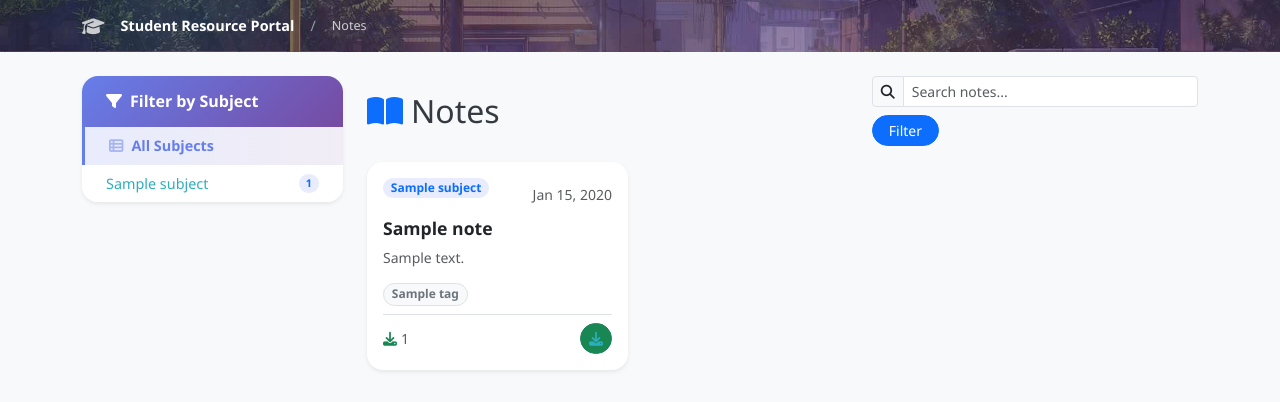
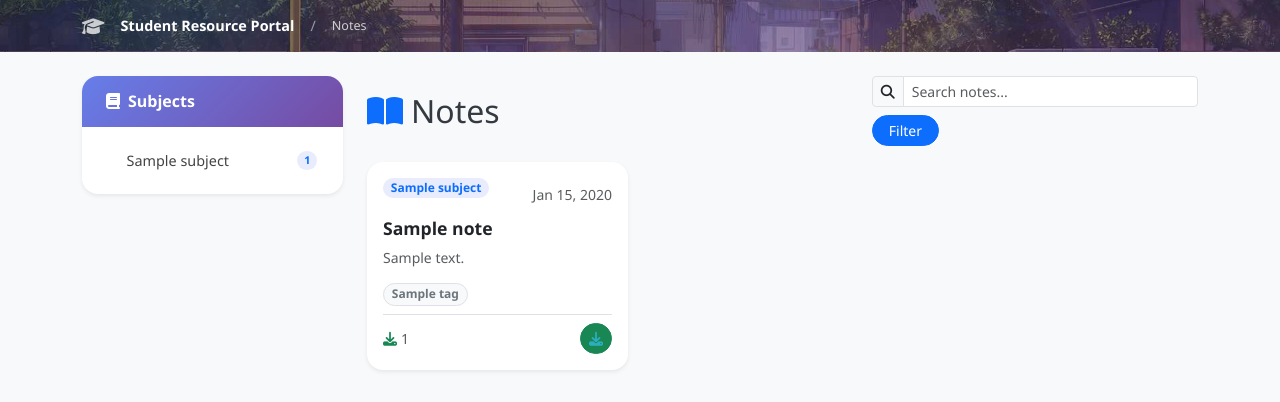
Before and after one commit to sujankarki269/student_resource_portal, a Django app: page /notes/ in a window 1280 px wide. Shown: the part 59-461 px from the top of the page. Run offline with Django 4.2, Linux system fonts and the light colour scheme; a user stored in the database is signed in; tables that the repository leaves empty hold one stand-in row (values such as "Sample post"); some libraries are stand-ins or nearby versions.

Commit message:
feature changes

```diff
--- a/core/static/core/css/dark-mode.css
+++ b/core/static/core/css/dark-mode.css
@@ -467,7 +467,23 @@ body.dark-mode,
     border-color: rgba(255,255,255,0.08);
 }
 
-/* ===== Sidebar ===== */
+/* ===== Gradient sidebar (subjects) — keep gradient in dark mode ===== */
+.dark-mode .sidebar-sticky .card[style*="linear-gradient"] {
+    background: linear-gradient(135deg, #4a5bc4, #5a3580) !important;
+}
+.dark-mode .sidebar-item-grad {
+    color: rgba(255,255,255,0.8) !important;
+}
+.dark-mode .sidebar-item-grad:hover:not(.active) {
+    background: rgba(255,255,255,0.12) !important;
+    color: #fff !important;
+}
+.dark-mode .sidebar-item-grad.active {
+    background: rgba(255,255,255,0.18) !important;
+    color: #fff !important;
+}
+
+/* ===== Sticky sidebar (tutorial categories) ===== */
 .dark-mode .sidebar-sticky .card {
     background: #2c2f36;
     border-color: #3a3f4a;
--- a/core/static/core/css/style.css
+++ b/core/static/core/css/style.css
@@ -489,25 +489,40 @@ a:active {
 
 .category-tree, .category-tree ul {
     list-style: none;
-    padding-left: 1.2rem;
+    padding-left: 1rem;
+    margin: 0;
 }
-.category-tree li {
-    margin: 0.25rem 0;
-}
+.category-tree > li { padding-left: 0; }
+.category-tree li { margin: 0.1rem 0; }
+
 .category-tree a {
     text-decoration: none;
-    color: #333;
+    color: #444;
     display: block;
-    padding: 0.2rem 0.5rem;
-    border-radius: 4px;
+    padding: 0.3rem 0.6rem;
+    border-radius: 6px;
+    font-size: 0.9rem;
+    transition: background 0.2s, color 0.2s;
+    border-left: 3px solid transparent;
 }
 .category-tree a:hover {
-    background-color: #f0f0f0;
+    background: rgba(102,126,234,0.08);
+    color: var(--primary);
 }
 .category-tree a.active {
-    background-color: #007bff;
-    color: white;
+    background: linear-gradient(90deg, rgba(102,126,234,0.15), rgba(118,75,162,0.1));
+    color: var(--primary);
+    font-weight: 600;
+    border-left-color: var(--primary);
 }
+
+/* collapse toggle chevron button */
+.category-tree .btn-link {
+    color: #888;
+    text-decoration: none;
+    line-height: 1;
+}
+.category-tree .btn-link:hover { color: var(--primary); }
 
 /* Force all blog images to be centered */
 .ck-content img,
@@ -607,6 +622,25 @@ p.has-text-align-center img {
 }
 .category-tree .btn-link:hover {
     color: #0d6efd;
+}
+
+/* ===== GRADIENT SIDEBAR (subjects) ===== */
+.sidebar-item-grad {
+    background: transparent !important;
+    color: rgba(255,255,255,0.85) !important;
+    border: none !important;
+    font-size: 0.9rem;
+    transition: background 0.2s, color 0.2s;
+}
+.sidebar-item-grad:hover:not(.active) {
+    background: rgba(255,255,255,0.15) !important;
+    color: #fff !important;
+}
+.sidebar-item-grad.active {
+    background: rgba(255,255,255,0.22) !important;
+    color: #fff !important;
+    font-weight: 600;
+    border-left: 3px solid #fff !important;
 }
 
 /* ===== STICKY SIDEBAR ===== */
--- a/core/templates/core/includes/sidebar.html
+++ b/core/templates/core/includes/sidebar.html
@@ -1,24 +1,25 @@
 <div class="sidebar-sticky">
     <div class="card border-0 shadow-sm rounded-4 overflow-hidden">
         <div class="card-header border-0 py-3 px-4" style="background:linear-gradient(135deg,#667eea,#764ba2);">
-            <h6 class="mb-0 text-white fw-semibold"><i class="fas fa-filter me-2"></i>Filter by Subject</h6>
+            <h6 class="mb-0 text-white fw-semibold"><i class="fas fa-book me-2"></i>Subjects</h6>
         </div>
-        <div class="list-group list-group-flush">
-            <a href="?{% if query %}q={{ query }}{% endif %}"
-               class="list-group-item list-group-item-action d-flex justify-content-between align-items-center px-4 py-2 sidebar-item {% if not selected %}active{% endif %}">
-                <span><i class="fas fa-th-list me-2 opacity-50"></i>All Subjects</span>
-            </a>
+        <div class="px-3 py-3">
+            <ul class="category-tree list-unstyled">
                 {% for subject in subjects %}
+                <li>
                     <a href="?subject={{ subject.id }}{% if query %}&q={{ query }}{% endif %}"
-               class="list-group-item list-group-item-action d-flex justify-content-between align-items-center px-4 py-2 sidebar-item {% if selected == subject.id|stringformat:'s' %}active{% endif %}">
-                <span class="text-truncate me-2">{{ subject.name }}</span>
+                       class="d-flex justify-content-between align-items-center {% if selected == subject.id|stringformat:'s' %}active{% endif %}">
+                        <span class="text-truncate">{{ subject.name }}</span>
                         {% if subject.num_notes is not None %}
-                <span class="badge rounded-pill {% if selected == subject.id|stringformat:'s' %}bg-white text-primary{% else %}bg-primary-subtle text-primary{% endif %} flex-shrink-0">
+                        <span class="badge rounded-pill ms-2 flex-shrink-0
+                            {% if selected == subject.id|stringformat:'s' %}bg-primary text-white{% else %}bg-primary-subtle text-primary{% endif %}">
                             {{ subject.num_notes }}
                         </span>
                         {% endif %}
                     </a>
+                </li>
                 {% endfor %}
+            </ul>
         </div>
     </div>
 </div>
--- a/core/views.py
+++ b/core/views.py
@@ -32,19 +32,33 @@ def home(request):
     }
     return render(request, 'core/home.html', context)
 
+def _word_search(queryset, query, fields):
+    """Return queryset filtered by every word in query across the given fields."""
+    words = [w for w in query.strip().split() if w]
+    if not words:
+        return queryset
+    combined = Q()
+    for word in words:
+        word_q = Q()
+        for field in fields:
+            word_q |= Q(**{f'{field}__icontains': word})
+        combined |= word_q
+    return queryset.filter(combined).distinct()
+
 @login_required
 def notes_list(request):
     subjects = Subject.objects.annotate(num_notes=Count('note'))
     selected_subject = request.GET.get('subject')
-    query = request.GET.get('q')
-    notes = Note.objects.all().order_by('-upload_date')
+    query = request.GET.get('q', '').strip()
+    notes = Note.objects.select_related('subject').prefetch_related('tags').order_by('-upload_date')
     if selected_subject:
         notes = notes.filter(subject_id=selected_subject)
     if query:
-        notes = notes.filter(Q(title__icontains=query) | Q(description__icontains=query))
+        notes = _word_search(notes, query, [
+            'title', 'description', 'subject__name', 'tags__name',
+        ])
     paginator = Paginator(notes, 9)
-    page = request.GET.get('page')
-    notes_page = paginator.get_page(page)
+    notes_page = paginator.get_page(request.GET.get('page'))
     context = {
         'subjects': subjects,
         'notes': notes_page,
@@ -57,15 +71,16 @@ def notes_list(request):
 def assignments_list(request):
     subjects = Subject.objects.annotate(num_notes=Count('assignment'))
     selected_subject = request.GET.get('subject')
-    query = request.GET.get('q')
-    assignments = Assignment.objects.all().order_by('-upload_date')
+    query = request.GET.get('q', '').strip()
+    assignments = Assignment.objects.select_related('subject').prefetch_related('tags').order_by('-upload_date')
     if selected_subject:
         assignments = assignments.filter(subject_id=selected_subject)
     if query:
-        assignments = assignments.filter(Q(title__icontains=query) | Q(description__icontains=query))
+        assignments = _word_search(assignments, query, [
+            'title', 'description', 'subject__name', 'tags__name',
+        ])
     paginator = Paginator(assignments, 9)
-    page = request.GET.get('page')
-    assignments_page = paginator.get_page(page)
+    assignments_page = paginator.get_page(request.GET.get('page'))
     context = {
         'subjects': subjects,
         'assignments': assignments_page,
@@ -78,19 +93,16 @@ def assignments_list(request):
 def programs_list(request):
     subjects = Subject.objects.annotate(num_notes=Count('programs'))
     selected_subject = request.GET.get('subject')
-    query = request.GET.get('q')
-    programs = Program.objects.all().order_by('-upload_date')
+    query = request.GET.get('q', '').strip()
+    programs = Program.objects.select_related('subject').prefetch_related('tags').order_by('-upload_date')
     if selected_subject:
         programs = programs.filter(subject_id=selected_subject)
     if query:
-        programs = programs.filter(
-            Q(title__icontains=query) |
-            Q(description__icontains=query) |
-            Q(language__icontains=query)
-        )
+        programs = _word_search(programs, query, [
+            'title', 'description', 'language', 'subject__name', 'tags__name',
+        ])
     paginator = Paginator(programs, 9)
-    page = request.GET.get('page')
-    programs_page = paginator.get_page(page)
+    programs_page = paginator.get_page(request.GET.get('page'))
     context = {
         'subjects': subjects,
         'programs': programs_page,
```
Also changed, not shown: core/templates/core/includes/tutorial_sidebar.html (added, +11 -0 lines), core/templates/core/parent_category.html (+2 -7 lines), core/templates/core/subcategory_detail.html (+2 -7 lines), core/templates/core/tutorials.html (+2 -9 lines). Lines whose indentation alone changed are shown as unchanged.
